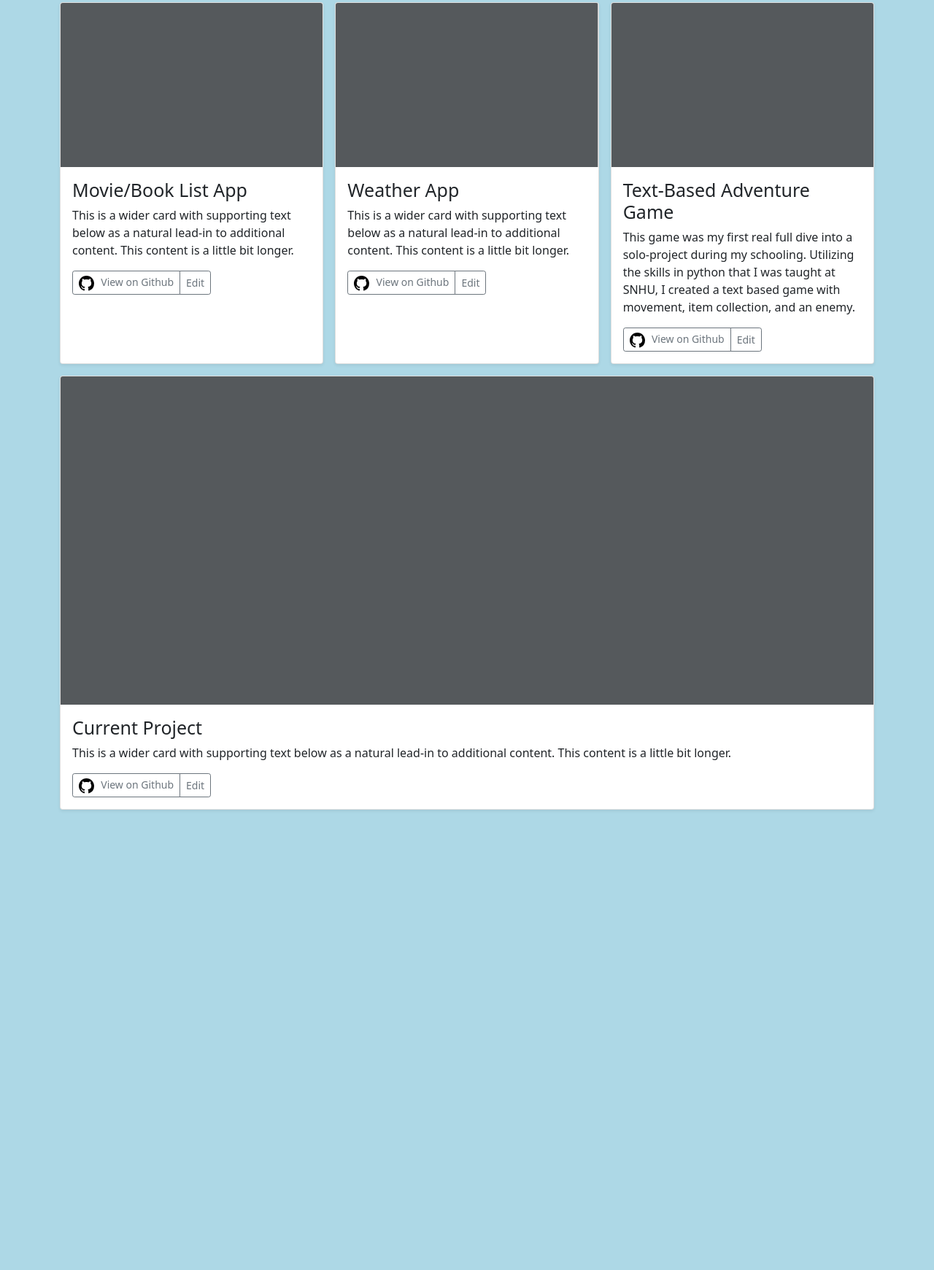
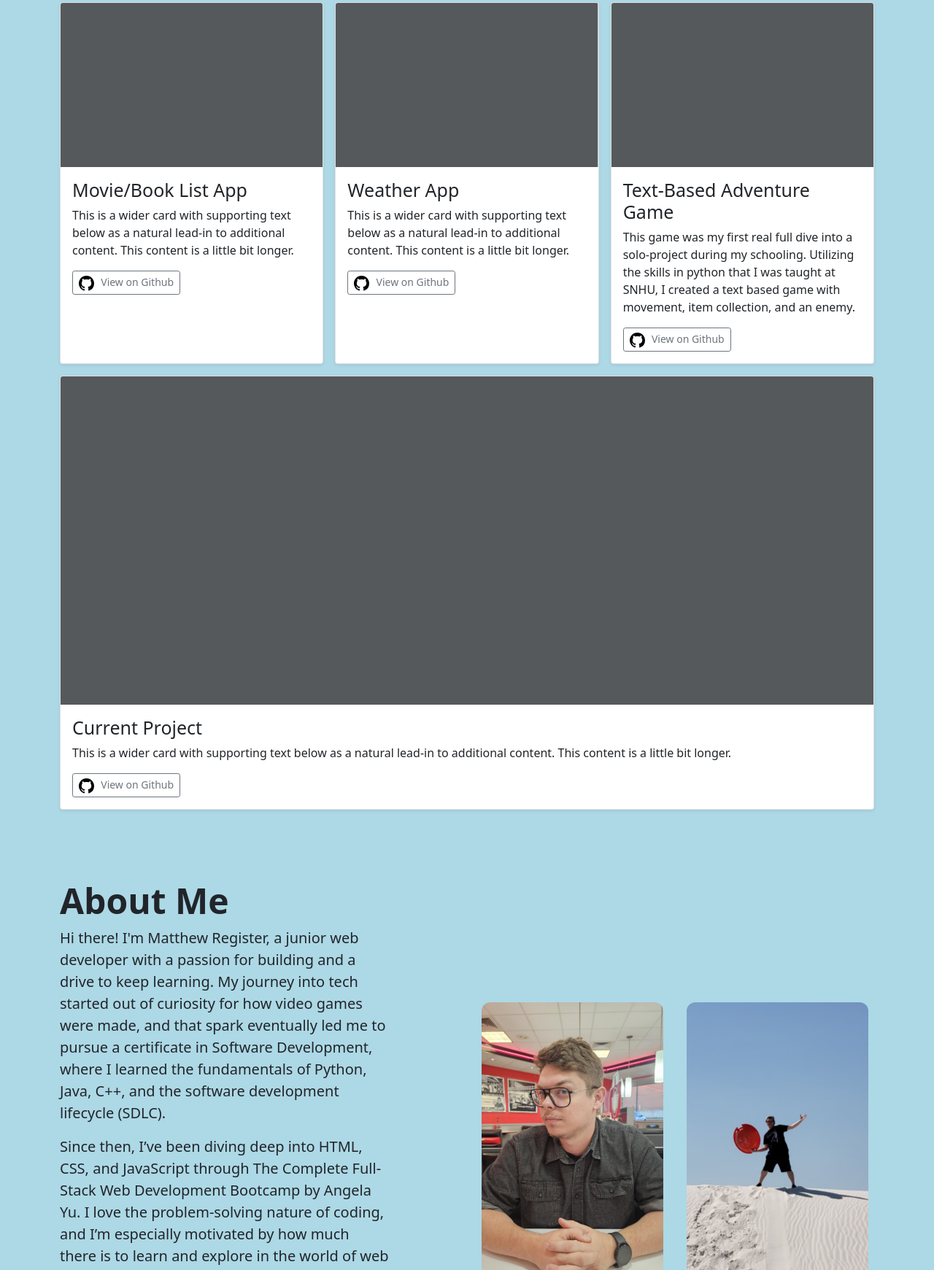
Before and after one commit to MattRegi/Portfolio, a plain HTML site: page index.html in a window 1280 px wide. Shown: the part 1059-2800 px from the top of the page at 73% size. Before the commit the page ends 2217 px from the top, so only its background shows below. Drawn offline with nearby package versions, Linux system fonts and the light colour scheme.

Commit message:
Second Commit

```diff
--- a/index.html
+++ b/index.html
@@ -12,8 +12,8 @@
     <div class="container d-flex align-items-center justify-content-center intro">
         <div class="row align-items-center">
             <div class="col-10 col-sm-8 col-lg-6">
-            <img src="Images/MattProfilePicture.png" class="d-block mx-lg-auto img-fluid profile-picture" alt="Matthew Register" width="400"
-                height="300" loading="lazy">
+            <img src="Images/MattProfilePicture.png" class="d-block mx-lg-auto profile-picture" alt="Matthew Register" width="400"
+             height="auto" loading="lazy">
         </div>
         <div class="col-lg-6">
             <h1 class="display-5 fw-bold lh-1 mb-3">Hello, my name is <br>Matthew Register</h1>
@@ -97,8 +97,7 @@
                         additional content. This content is a little bit longer.</p>
                     <div class="d-flex justify-content-between align-items-center">
                         <div class="btn-group">
-                            <button type="button" class="btn btn-sm btn-outline-secondary"><img src="/Images/github.svg" class="icon" alt="github"> View on Github</button>
-                            <button type="button" class="btn btn-sm btn-outline-secondary">Edit</button>
+                            <button type="button" class="btn btn-sm btn-outline-secondary"><img src="Images/github.svg" class="icon" alt="github"> View on Github</button>
                         </div>
                     </div>
                 </div>
@@ -119,8 +118,7 @@
                         additional content. This content is a little bit longer.</p>
                     <div class="d-flex justify-content-between align-items-center">
                         <div class="btn-group">
-                            <button type="button" class="btn btn-sm btn-outline-secondary"><img src="/Images/github.svg" class="icon" alt="github"> View on Github</button>
-                            <button type="button" class="btn btn-sm btn-outline-secondary">Edit</button>
+                            <button type="button" class="btn btn-sm btn-outline-secondary"><img src="Images/github.svg" class="icon" alt="github"> View on Github</button>
                         </div>
                     </div>
                 </div>
@@ -140,8 +138,7 @@
                     <p class="card-text">This game was my first real full dive into a solo-project during my schooling. Utilizing the skills in python that I was taught at SNHU, I created a text based game with movement, item collection, and an enemy.</p>
                     <div class="d-flex justify-content-between align-items-center">
                         <div class="btn-group">
-                            <button type="button" class="btn btn-sm btn-outline-secondary"><img src="/Images/github.svg" class="icon" alt="github"> View on Github</button>
-                            <button type="button" class="btn btn-sm btn-outline-secondary">Edit</button>
+                            <button type="button" class="btn btn-sm btn-outline-secondary"><img src="Images/github.svg" class="icon" alt="github"> View on Github</button>
                         </div>
                     </div>
                 </div>
@@ -163,8 +160,7 @@
                         additional content. This content is a little bit longer.</p>
                     <div class="d-flex justify-content-between align-items-center">
                         <div class="btn-group">
-                            <button type="button" class="btn btn-sm btn-outline-secondary"><img src="/Images/github.svg" class="icon" alt="github"> View on Github</button>
-                            <button type="button" class="btn btn-sm btn-outline-secondary">Edit</button>
+                            <button type="button" class="btn btn-sm btn-outline-secondary"><img src="Images/github.svg" class="icon" alt="github"> View on Github</button>
                         </div>
                     </div>
                 </div>
@@ -176,7 +172,51 @@
 
 <!-- About Me // Resume Here? - collapsable? -->
 
-
+<section class="py-5">
+    <div class="container">
+        <div class="row gx-4 align-items-center justify-content-between">
+            <div class="col-md-5 order-2 order-md-1">
+                <div class="mt-5 mt-md-0">
+                    <h4 class="display-5 fw-bold">About Me</h4>
+                    <p class="lead">Hi there! I'm Matthew Register, a junior web developer with a passion for building and a drive to keep learning. My
+                        journey into tech started out of curiosity for how video games were made, and that spark eventually led me to pursue a
+                        certificate in Software Development, where I learned the fundamentals of Python, Java, C++, and the software development
+                        lifecycle (SDLC).</p>
+                    <p class="lead">Since then, I’ve been diving deep into HTML, CSS, and JavaScript through The Complete Full-Stack Web Development
+                        Bootcamp by Angela Yu. I love the problem-solving nature of coding, and I’m especially motivated by how much there is to
+                        learn and explore in the world of web development.</p>
+                    <p class="lead">Before making the leap into tech, I spent nearly a decade managing an ecommerce warehouse. This role sharpened my
+                        leadership, organization, and problem-solving skills. I also spent time professionally wrapping vehicles, combining
+                        hands-on work with attention to detail.</p>
+                    <p class="lead">When I’m not coding, you can probably find me traveling with my wife, cuddling with the dogs, or at a car show, rally race,
+                        or drifting event. My wife and I both have a passion for cars(expecially JDM ones), and much enjoy the adventures and friendships we've
+                        made through them.</p>
+                    <p class="lead">I'm actively seeking my first role as a junior web developer where I can grow, contribute, and keep learning every day.</p>
+                </div>
+            </div>
+            <div class="col-md-6 offset-md-1 order-1 order-md-2">
+                <div class="row gx-2 gx-lg-3">
+                    <div class="col-6">
+                        <div class="mb-2"><img class="img-fluid rounded-3"
+                                src="Images/MattRegister.png" alt="Matt Register"></div>
+                    </div>
+                    <div class="col-6">
+                        <div class="mb-2"><img class="img-fluid rounded-3"
+                                src="Images/MattWhiteSandsPark.png" alt="White Sands Park"></div>
+                    </div>
+                    <div class="col-6">
+                        <div class="mb-2"><img class="img-fluid rounded-3"
+                                src="Images/HectorFnF.png" alt="Hector Fast and Furious"></div>
+                    </div>
+                    <div class="col-6">
+                        <div class="mb-2"><img class="img-fluid rounded-3"
+                                src="Images/HogsmedeUniversal.png" alt="Hogsmede Universal Studios"></div>
+                    </div>
+                </div>
+            </div>
+        </div>
+    </div>
+</section>
     <script src="https://cdn.jsdelivr.net/npm/bootstrap@5.0.2/dist/js/bootstrap.bundle.min.js"
         integrity="sha384-MrcW6ZMFYlzcLA8Nl+NtUVF0sA7MsXsP1UyJoMp4YLEuNSfAP+JcXn/tWtIaxVXM" crossorigin="anonymous"></script>
 </body>
--- a/styles.css
+++ b/styles.css
@@ -32,3 +32,12 @@ h3 {
     display:flex;
     flex:1;
 }
+
+/* !important used to overrule a defined rule-set from bootstrap */
+.img-fluid {
+    border-radius: 20px !important;
+    object-fit: cover;
+    height: 400px;
+    width: 300px;
+    padding: 8px;
+}
```
Also changed, not shown: Images/HectorFnF.png (added), Images/HogsmedeUniversal.png (added), Images/MattRegister.png (added), Images/MattWhiteSandsPark.png (added).
